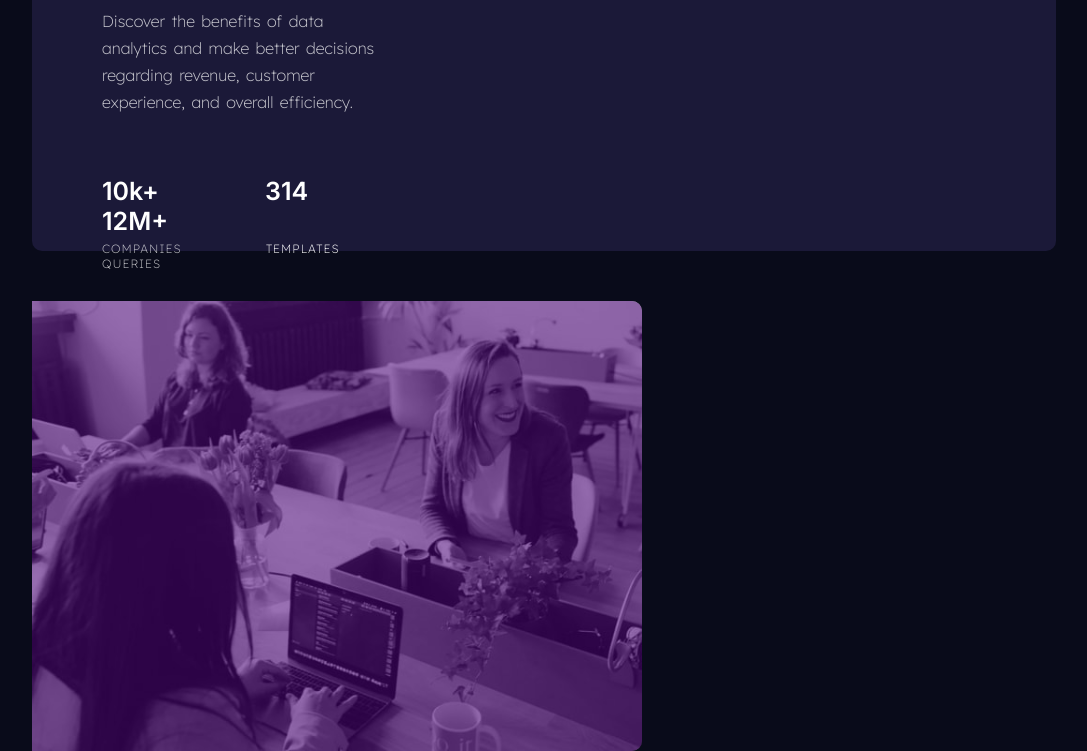
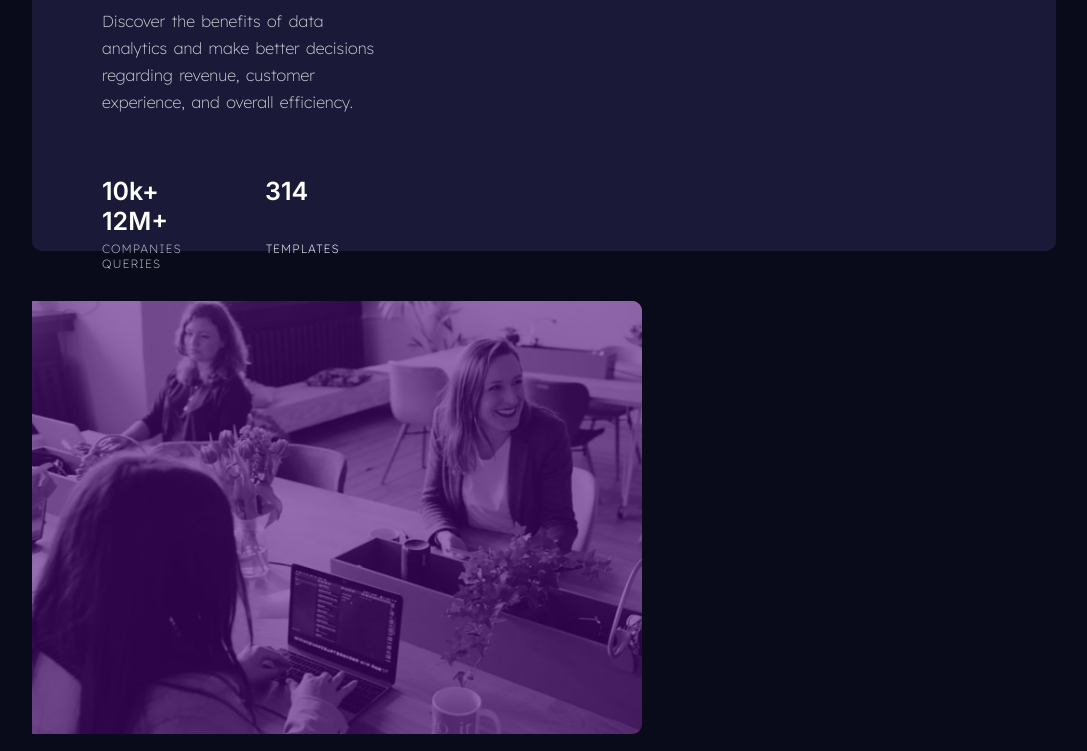
Before and after one commit to Reem-Tawfik/project_2, a plain HTML site: page index.html in a window 1280 px wide. Shown: the part 397-1148 px from the top of the page, without its empty margins (104-1191 px from the left). Drawn offline with Linux system fonts and the light colour scheme.

Commit message:
Add files via upload

```diff
--- a/css/review.css
+++ b/css/review.css
@@ -90,7 +90,7 @@ img {
 .p1
 {
     width: 610PX;
-    height: 450px;
+    height: 433px;
     display: flex;
     justify-content: right;
     align-items: flex-end;
@@ -107,6 +107,6 @@ img {
     border-top-right-radius: 10px;
     border-bottom-right-radius:10px;
     position: relative;
-    bottom: 450px;
+    bottom: 433px;
 
 }
```
